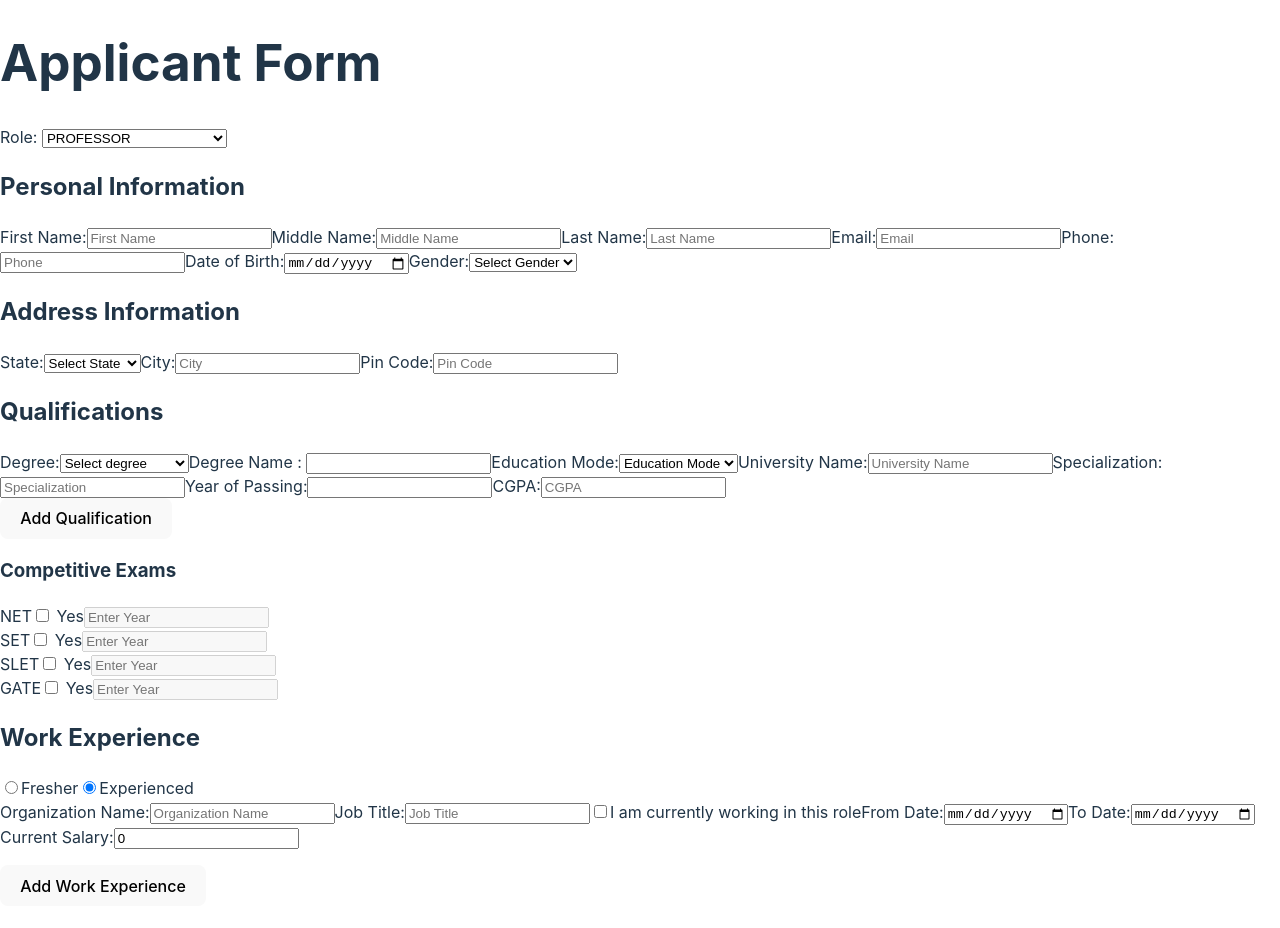
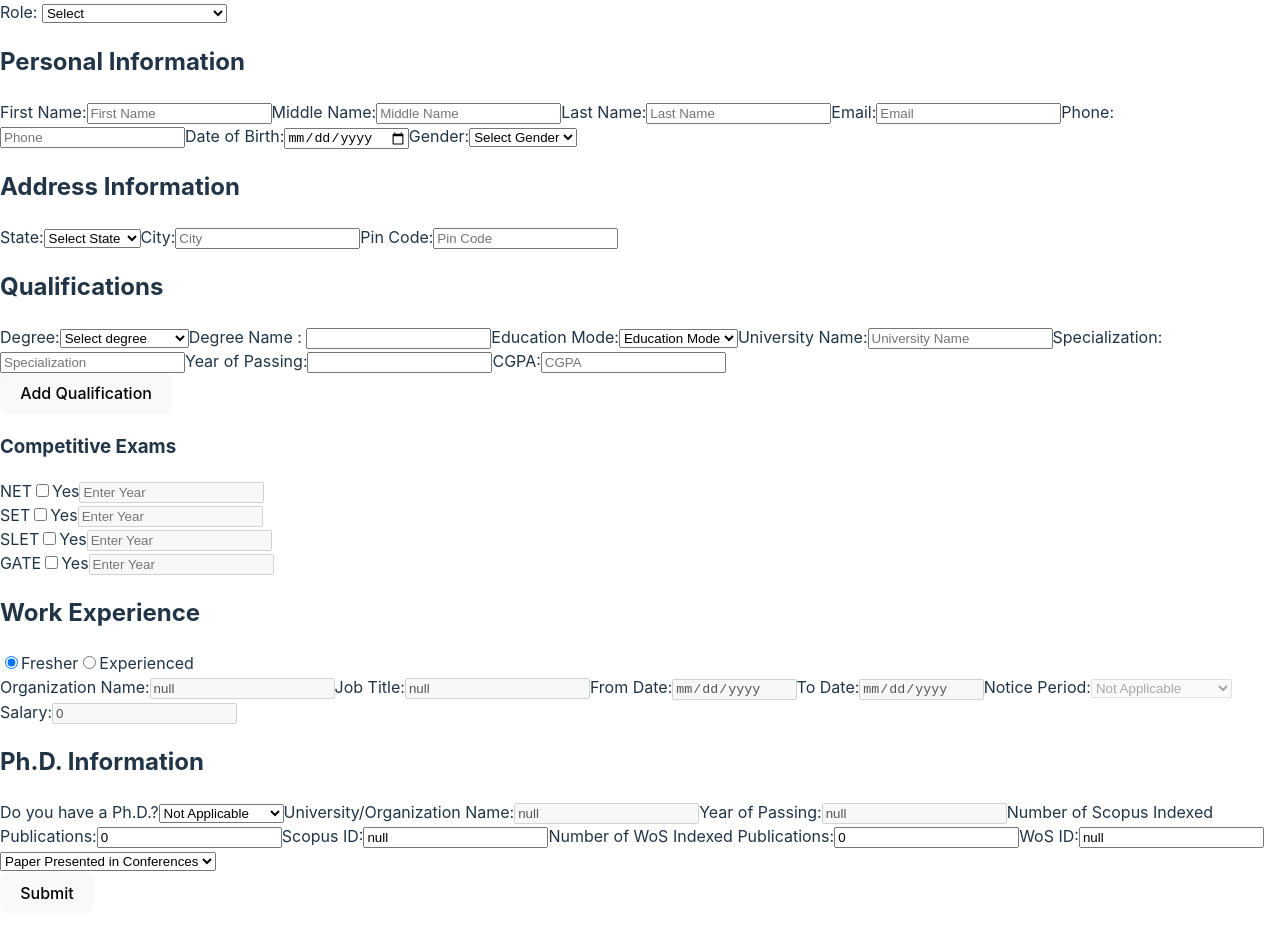
Before and after one commit to Sachi9892/LS-Raheja-Internship-Frontend, a React (Vite) app: page / in a window 1280 px wide. Shown: the top 928 px of the page. Built offline with nearby package versions, Linux system fonts and the light colour scheme.

Commit message:
Some left

```diff
--- a/src/App.jsx
+++ b/src/App.jsx
@@ -1,6 +1,6 @@
 // ApplicantForm.js
 
-import { Formik, Form, Field } from "formik";
+import { Formik, Form } from "formik";
 import axios from "axios";
 import PersonalInfoForm from "./components/PersonalInfoForm"
 import AddressForm from "./components/AddressForm";
@@ -9,11 +9,10 @@ import WorkExperienceForm from "./components/WorkExperienceForm"
 import PhdForm from "./components/PhdForm"
 import CompetitiveExamsForm from "./components/CompetitiveFormExam";
 
+
 const initialValues = {
-  applicantDto: {
-    role: "PROFESSOR"
-  },
   personalInfo: {
+    role: "",
     firstName: "",
     middleName: "",
     lastName: "",
@@ -36,28 +35,28 @@ const initialValues = {
     cgpa: ''
   }],
   workExperience: {
-    isFresher: "false", // Default value for Fresher/Experienced
+    isFresher: "true", // Default value for Fresher/Experienced
     list: [
       {
-        organizationName: '',
-        jobTitle: '',
-        isCurrentlyWorking: false,
+        organizationName: 'null',
+        jobTitle: 'null',
+        isCurrentlyWorking: "false",
         fromDate: '',
         toDate: '',
-        currentSalary: 0,
-        noticePeriod: ''
+        currentSalary: '0',
+        noticePeriod: 'NOT_APPLICABLE'
       },
     ],
   },
   phd: {
     status: "NOT_APPLICABLE",
-    universityName: "",
-    yearOfPassing: "",
+    universityName: "null",
+    yearOfPassing: "null",
     scopusIndexedPublications: 0,
-    scopusId: "",
+    scopusId: "null",
     presentedInConference: false,
     wosIndexedPublications: 0,
-    wosId: "",
+    wosId: "null",
   },
   competitiveExams: [
     { examName: "NET", isAppeared: false, yearOfPassing: "" },
@@ -82,17 +81,6 @@ const ApplicantForm = () => (
 
     {({ values }) => (
       <Form>
-        <h1>Applicant Form</h1>
-        <div>
-          <label>Role: </label>
-          <Field as="select" name="applicantDto.role">
-            <option value="">Select</option>
-            <option value="PROFESSOR">PROFESSOR</option>
-            <option value="ASSISTANT_PROFESSOR">ASSISTANT PROFESSOR</option>
-            <option value="ASSOCIATE_PROFESSOR">ASSOCIATE PROFESSOR</option>
-            <option value="VISITING_FACULTY">VISTING FACULTY</option>
-          </Field>
-        </div>
 
         <PersonalInfoForm />
         <AddressForm />
--- a/src/components/CompetitiveFormExam.jsx
+++ b/src/components/CompetitiveFormExam.jsx
@@ -1,8 +1,19 @@
+//import React from "react";
 import { Field, useFormikContext } from "formik";
 
 const CompetitiveExamsForm = () => {
 
-    const { values } = useFormikContext(); // Access Formik values
+    const { values, setFieldValue } = useFormikContext(); // Access Formik values and setFieldValue
+
+    const handleCheckboxChange = (index) => {
+        const isChecked = values.competitiveExams[index].isAppeared;
+        setFieldValue(`competitiveExams.${index}.isAppeared`, !isChecked);
+
+        // Clear yearOfPassing if unchecked
+        if (isChecked) {
+            setFieldValue(`competitiveExams.${index}.yearOfPassing`, null);
+        }
+    };
 
     return (
         <div>
@@ -10,16 +21,18 @@ const CompetitiveExamsForm = () => {
             {values.competitiveExams.map((exam, index) => (
                 <div key={index}>
                     <label>{exam.examName}</label>
-                    <Field
+                    <input
+                        type="checkbox"
                         name={`competitiveExams.${index}.isAppeared`}
-                        type="checkbox"
-                    />{" "}
+                        checked={exam.isAppeared}
+                        onChange={() => handleCheckboxChange(index)}
+                    />
                     Yes
                     <Field
                         name={`competitiveExams.${index}.yearOfPassing`}
                         type="text"
                         placeholder="Enter Year"
-                        disabled={!values.competitiveExams[index].isAppeared}
+                        disabled={!exam.isAppeared}
                     />
                 </div>
             ))}
--- a/src/components/PersonalInfoForm.jsx
+++ b/src/components/PersonalInfoForm.jsx
@@ -5,6 +5,14 @@ import { Field } from "formik";
 const PersonalInfoForm = () => {
     return (
         <div>
+            <label>Role: </label>
+            <Field as="select" name="personalInfo.role">
+                <option value="">Select</option>
+                <option value="PROFESSOR">PROFESSOR</option>
+                <option value="ASSISTANT_PROFESSOR">ASSISTANT PROFESSOR</option>
+                <option value="ASSOCIATE_PROFESSOR">ASSOCIATE PROFESSOR</option>
+                <option value="VISITING_FACULTY">VISTING FACULTY</option>
+            </Field>
             <h2>Personal Information</h2>
             <label>First Name:</label>
             <Field name="personalInfo.firstName" placeholder="First Name" />
--- a/src/components/WorkExperienceForm.jsx
+++ b/src/components/WorkExperienceForm.jsx
@@ -1,11 +1,28 @@
-//import React from "react";
-import { FieldArray, Field } from "formik";
+
+import { FieldArray, Field, useFormikContext } from "formik";
 
 const WorkExperienceForm = () => {
+
+    const { values, setFieldValue } = useFormikContext(); // Access Formik values and setFieldValue
+
+    const handleFresherChange = () => {
+
+        const isFresher = values.workExperience.isFresher;
+
+        // Toggle the fresher state
+        setFieldValue("workExperience.isFresher", !isFresher);
+
+        // Clear fields if the user marks themselves as a fresher
+        if (!isFresher) {
+            setFieldValue("workExperience.list", []); // Clear the work experience list
+        }
+    }; // Access Formik values and setFieldValue
+
     return (
         <div>
             <h2>Work Experience</h2>
-            {/* Radio buttons for Fresher or Experienced */}
+
+            {/* Fresher or Experienced Radio Buttons */}
             <Field name="workExperience.isFresher">
                 {({ field }) => (
                     <div>
@@ -15,6 +32,7 @@ const WorkExperienceForm = () => {
                                 {...field}
                                 value="true"
                                 checked={field.value === "true"}
+                                onChange={handleFresherChange}
                             />
                             Fresher
                         </label>
@@ -34,39 +52,72 @@ const WorkExperienceForm = () => {
             {/* Work Experience List */}
             <FieldArray name="workExperience.list">
                 {({ push, remove, form }) => {
-
                     const isFresher = form.values.workExperience.isFresher === "true";
+                    const isCurrentlyWorkingSet = form.values.workExperience.list.some(
+                        (job) => job.isCurrentlyWorking
+                    );
 
                     return (
                         <div>
                             {form.values.workExperience.list?.map((experience, index) => (
-                                <div key={index} style={{ marginBottom: "1em" }}>
+                                <div key={index}>
                                     <label>Organization Name:</label>
                                     <Field
                                         name={`workExperience.list[${index}].organizationName`}
                                         placeholder="Organization Name"
                                         disabled={isFresher}
                                     />
+
                                     <label>Job Title:</label>
                                     <Field
                                         name={`workExperience.list[${index}].jobTitle`}
                                         placeholder="Job Title"
                                         disabled={isFresher}
                                     />
+
+                                    {/* "I am currently working" Checkbox */}
+                                    {!isFresher && (
                                         <label>
                                             <Field
                                                 type="checkbox"
                                                 name={`workExperience.list[${index}].isCurrentlyWorking`}
-                                            disabled={isFresher}
+                                                disabled={
+                                                    isFresher ||
+                                                    (isCurrentlyWorkingSet &&
+                                                        !experience.isCurrentlyWorking)
+                                                }
+                                                onChange={(e) => {
+                                                    const isChecked = e.target.checked;
+                                                    form.setFieldValue(
+                                                        `workExperience.list[${index}].isCurrentlyWorking`,
+                                                        isChecked
+                                                    );
+
+                                                    // Update noticePeriod based on isCurrentlyWorking
+                                                    if (isChecked) {
+                                                        form.setFieldValue(
+                                                            `workExperience.list[${index}].noticePeriod`,
+                                                            "LESS_THEN_1_MONTH"
+                                                        );
+                                                    } else {
+                                                        form.setFieldValue(
+                                                            `workExperience.list[${index}].noticePeriod`,
+                                                            "NOT_APPLICABLE"
+                                                        );
+                                                    }
+                                                }}
                                             />
                                             I am currently working in this role
                                         </label>
+                                    )}
+
                                     <label>From Date:</label>
                                     <Field
                                         name={`workExperience.list[${index}].fromDate`}
                                         type="date"
                                         disabled={isFresher}
                                     />
+
                                     <label>To Date:</label>
                                     <Field
                                         name={`workExperience.list[${index}].toDate`}
@@ -77,34 +128,48 @@ const WorkExperienceForm = () => {
                                         }
                                     />
 
-                                    {/* Conditionally render Notice Period */}
-                                    {experience.isCurrentlyWorking && (
-                                        <>
+                                    {/* Notice Period */}
                                     <label>Notice Period:</label>
                                     <Field
                                         name={`workExperience.list[${index}].noticePeriod`}
                                         as="select"
-                                                disabled={isFresher}
+                                        disabled={
+                                            isFresher || !experience.isCurrentlyWorking
+                                        }
                                     >
-                                                <option >Select Notice Period</option>
+                                        <option value="NOT_APPLICABLE">Not Applicable</option>
                                         <option value="LESS_THEN_1_MONTH">Less than a month</option>
-                                                <option value="TWO_MONTHS">Less then 2 Month</option>
-                                                <option value="THREE_MONTHS">3 Months</option>
-                                                <option value="MORE_THAN_3_MONTHS">More than 3 Months</option>
+                                        <option value="TWO_MONTHS">Less than 2 months</option>
+                                        <option value="THREE_MONTHS">3 months</option>
+                                        <option value="MORE_THAN_3_MONTHS">
+                                            More than 3 months
+                                        </option>
                                     </Field>
-                                        </>
-                                    )}
 
-                                    <label>Current Salary:</label>
+                                    <label>Salary:</label>
                                     <Field
                                         name={`workExperience.list[${index}].currentSalary`}
                                         placeholder="Current Salary"
+                                        type="number"
+                                        onBlur={(e) => {
+                                            if (!e.target.value) {
+                                                form.setFieldValue(
+                                                    `workExperience.list[${index}].currentSalary`,
+                                                    0 // Default to 0 if empty
+                                                );
+                                            }
+                                        }}
                                         disabled={isFresher}
                                     />
 
+
                                     {/* Remove Button */}
-                                    {form.values.workExperience.list.length > 1 && (
-                                        <button type="button" onClick={() => remove(index)}>
+                                    {!isFresher &&
+                                        form.values.workExperience.list.length > 1 && (
+                                            <button
+                                                type="button"
+                                                onClick={() => remove(index)}
+                                            >
                                                 Remove
                                             </button>
                                         )}
@@ -122,7 +187,7 @@ const WorkExperienceForm = () => {
                                             fromDate: "",
                                             toDate: "",
                                             currentSalary: "",
-                                            noticePeriod: "",
+                                            noticePeriod: "NOT_APPLICABLE",
                                             isCurrentlyWorking: false,
                                         })
                                     }
```
Lines whose indentation alone changed are shown as unchanged.
